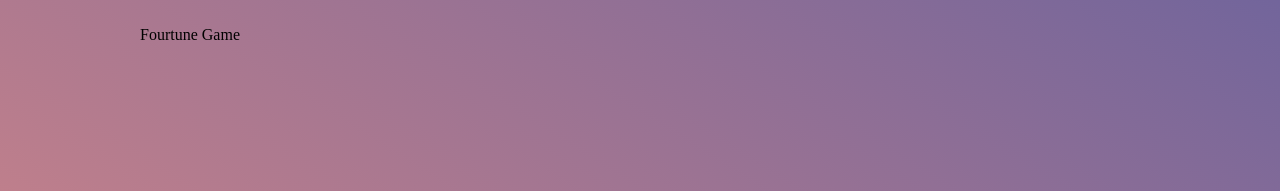
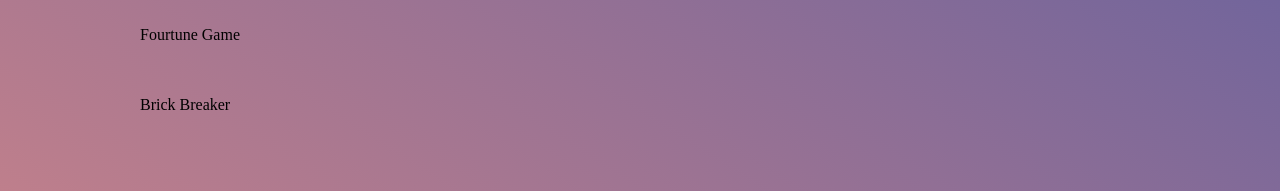
Before and after one commit to sawatakahashi/portfolio_, a Next.js app: page /MyProject in a window 1280 px wide. Shown: the part 301-492 px from the top of the page. Built offline with nearby package versions, Linux system fonts and the light colour scheme.

Commit message:
add 4th project

```diff
--- a/pages/MyProject.js
+++ b/pages/MyProject.js
@@ -88,7 +88,10 @@ function Skills() {
                 through game development in my portfolio.
               </p>
               <br />
-              <Link className={utilStyles.boldText} href="#">
+              <Link
+                className={utilStyles.boldText}
+                href="https://typing-game-2023.netlify.app"
+              >
                 Check this project
               </Link>
             </div>
@@ -128,6 +131,23 @@ function Skills() {
             </div>
           )}
         </div>
+        <div className={styles.aboutBox}>
+          <div
+            className={utilStyles.aboutTitles}
+            onClick={() => handleProjectClick("project4")}
+          >
+            Brick Breaker
+          </div>
+          {projectClicked === "project4" && (
+            <div className={utilStyles.aboutContents}>
+              <p>aaaaaaaaa</p>
+              <br />
+              <Link className={utilStyles.boldText} href="#">
+                Check this project
+              </Link>
+            </div>
+          )}
+        </div>
       </div>
     </motion.div>
   );
--- a/styles/utils.module.css
+++ b/styles/utils.module.css
@@ -81,8 +81,8 @@
 
   .aboutContents {
     width: 250px;
-    font-size: 0.72rem;
+    font-size: 0.75rem;
     margin-top: 20px;
-    line-height: 1.4;
+    line-height: 1.6;
   }
 }
```
